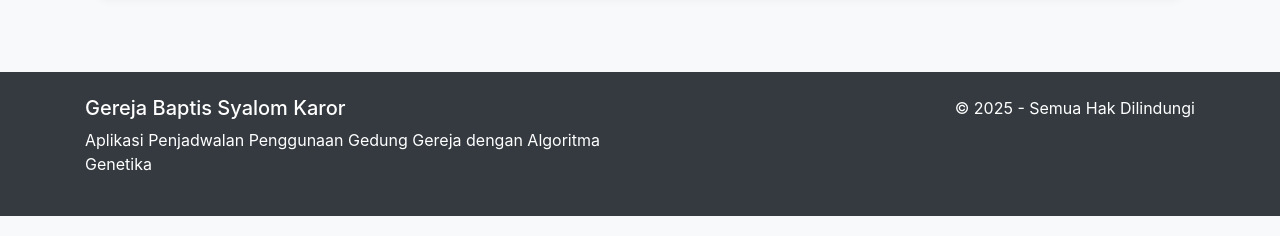
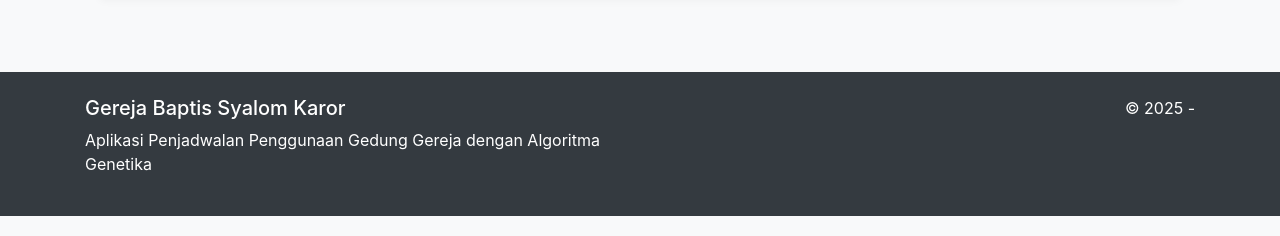
Before and after one commit to defanggaabypn/church_scheduling, a PHP site: page /church_scheduling/views/index.php in a window 1280 px wide. Shown: the part 1397-1633 px from the top of the page. Run offline with PHP 8.4, Linux system fonts and the light colour scheme; some libraries are stand-ins or nearby versions.

Commit message:
change footer

```diff
--- a/views/templates/footer.php
+++ b/views/templates/footer.php
@@ -8,7 +8,7 @@
                     <p>Aplikasi Penjadwalan Penggunaan Gedung Gereja dengan Algoritma Genetika</p>
                 </div>
                 <div class="col-md-6 text-md-right">
-                    <p>&copy; <?php echo date('Y'); ?> - Semua Hak Dilindungi</p>
+                    <p>&copy; <?php echo date('Y'); ?> - </p>
                 </div>
             </div>
         </div>
```
